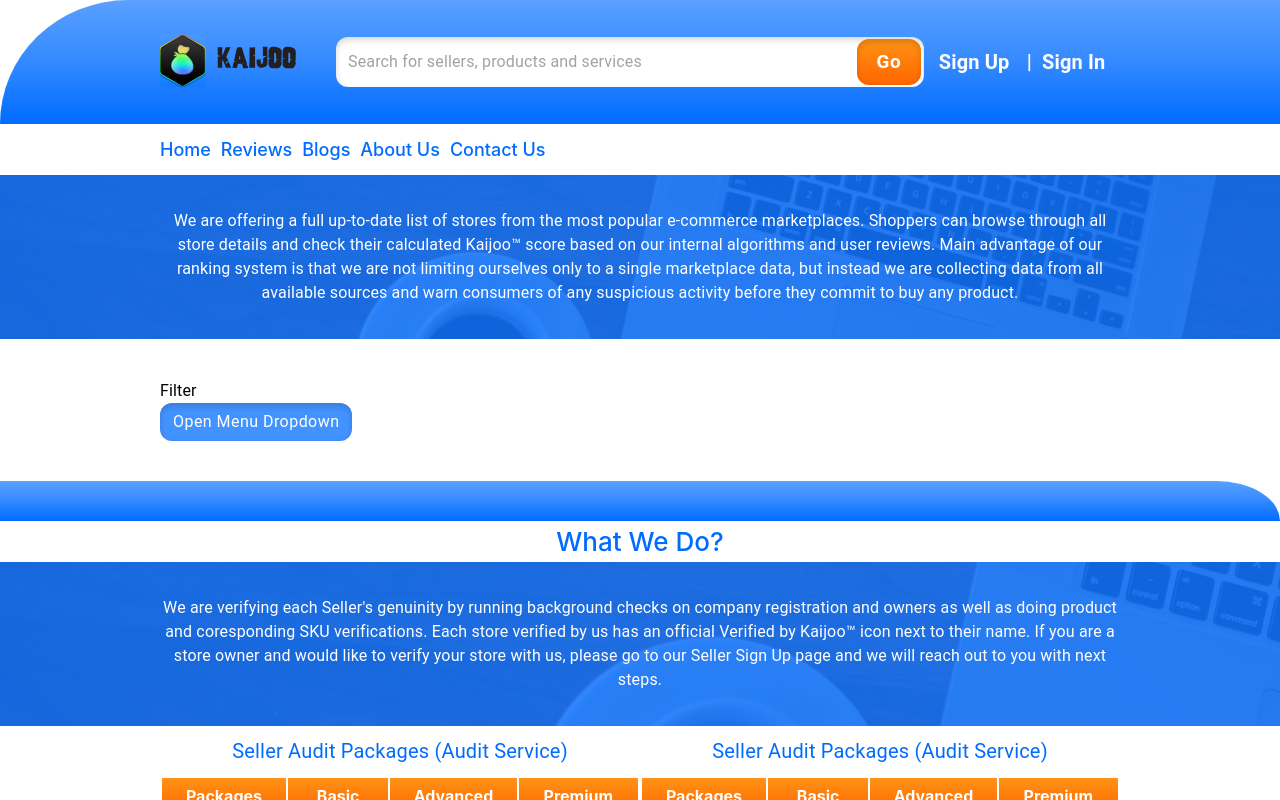
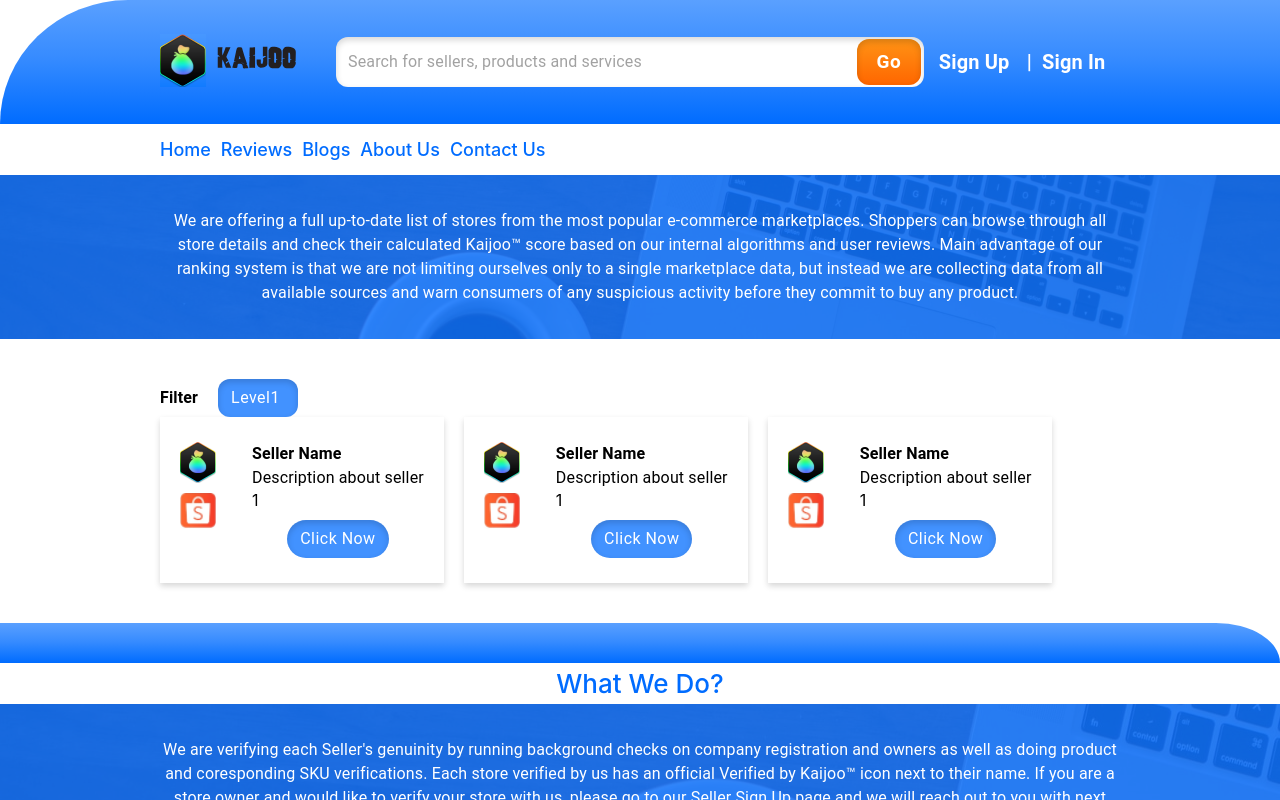
Before and after one commit to Rehan-AF/kaijoo-official, a React (Create React App) app: page /seller/1 in a window 1280 px wide. Shown: the top 800 px of the page. Built offline with nearby package versions, Linux system fonts and the light colour scheme.

Commit message:
filter seller card

```diff
--- a/src/Components/checkBox/index.jsx
+++ b/src/Components/checkBox/index.jsx
@@ -1,24 +1,25 @@
 import { Checkbox, makeStyles, Typography } from "@material-ui/core";
 import React, { useState } from "react";
 
-const CheckBox = ({ label }) => {
+const CheckBox = ({ label, value, checked = false, onChange = () => null }) => {
   /**
    * @param {string} label
    */
   const classes = useStyles();
-  const [checked, setChecked] = useState(false);
-
+  const [_checked, setChecked] = useState(false);
   const handleChange = (event) => {
     setChecked(event.target.checked);
+    onChange(event);
   };
 
   return (
     <div className={classes.container}>
       <Checkbox
-        checked={checked}
+        checked={checked || _checked}
         onChange={handleChange}
         inputProps={"primary checkbox"}
         color="primary"
+        value={value}
       />
       <Typography className={classes.label}>{label}</Typography>
     </div>
--- a/src/Components/dropdown/index.jsx
+++ b/src/Components/dropdown/index.jsx
@@ -1,13 +1,23 @@
-import React, { useState } from "react";
+import React, { useEffect, useState } from "react";
 import { makeStyles } from "@material-ui/core/styles";
 import ClickAwayListener from "@material-ui/core/ClickAwayListener";
 import CustomButton from "../buttons";
 import CheckBox from "../checkBox";
 
-export default function Dropdown() {
+export default function Dropdown({ id, setFilterValue }) {
   const classes = useStyles();
   const [open, setOpen] = useState(false);
+  const [values, setValues] = useState([]);
 
+  useEffect(() => {
+    setValues([parseInt(id)]);
+
+    // eslint-disable-next-line react-hooks/exhaustive-deps
+  }, [id]);
+  useEffect(() => {
+    setFilterValue(values);
+    // eslint-disable-next-line react-hooks/exhaustive-deps
+  }, [values]);
   const handleClick = () => {
     setOpen((prev) => !prev);
   };
@@ -15,19 +25,51 @@ export default function Dropdown() {
   const handleClickAway = () => {
     setOpen(false);
   };
+  const handleValue = (e) => {
+    const value = e.target.value;
+    const isActive = e.target.checked;
+    if (!values.includes(value)) setValues([...values, value]);
+    if (values.includes(value) && !isActive)
+      // eslint-disable-next-line eqeqeq
+      setValues(values.filter((_value) => _value != value));
+  };
 
   return (
     <ClickAwayListener onClickAway={handleClickAway}>
       <div className={classes.root}>
         <CustomButton variant="blue" type="button" onClick={handleClick}>
-          Open menu dropdown
+          level{" "}
+          {values.map((item) => {
+            return (
+              <div key={item} className={classes.levelMap}>
+                {" "}
+                {item}{" "}
+              </div>
+            );
+          })}
         </CustomButton>
         {open ? (
           <div className={classes.dropdown}>
             <div className={classes.arrow}></div>
-            <CheckBox label={"level1"} />
-            <CheckBox label={"level2"} />
-            <CheckBox label={"level3"} />
+            <CheckBox
+              label={"level1"}
+              value={1}
+              checked={values.includes(1)}
+              onChange={handleValue}
+            />
+            <CheckBox
+              label={"level2"}
+              value={2}
+              checked={values.includes(2)}
+              onChange={handleValue}
+            />
+
+            <CheckBox
+              label={"level3"}
+              value={3}
+              checked={values.includes(3)}
+              onChange={handleValue}
+            />
 
             <div className={classes.btnBox}>
               <CustomButton
@@ -72,4 +114,7 @@ const useStyles = makeStyles((theme) => ({
     display: "flex",
     justifyContent: "center",
   },
+  levelMap: {
+    marginRight: "5px",
+  },
 }));
--- a/src/Components/filterSeller/index.js
+++ b/src/Components/filterSeller/index.js
@@ -1,14 +1,40 @@
 import { makeStyles, Typography } from "@material-ui/core";
-import React from "react";
+import React, { useEffect, useMemo, useState } from "react";
 import Dropdown from "../dropdown";
+import SellerCard from "../sellerCard";
+import data from "./items";
+const FilterSellerLevel = ({ id }) => {
+  const classes = useStyles();
+  const [filterValue, setFilterValue] = useState([`${id}`]);
+  const [filteredData, setFilteredData] = useState([]);
 
-const FilterSellerLevel = () => {
-  const classes = useStyles();
+  useEffect(() => {
+    setFilteredData(data);
+  }, []);
+  function getFilteredList() {
+    // Avoid filter when selectedCategory is null
+    if (!filterValue) {
+      return filteredData;
+    }
+    return filteredData.filter((item) => item.level == filterValue);
+  }
+  console.log(filterValue);
+  var filteredList = useMemo(getFilteredList, [filterValue, filteredData]);
   return (
     <div className={classes.container}>
-      <div>
-        <Typography>Filter</Typography>
-        <Dropdown />
+      <div className={classes.head}>
+        <Typography className={classes.typo}>Filter</Typography>
+        <Dropdown id={id} setFilterValue={setFilterValue} />
+      </div>
+      <div className={classes.cardContainer}>
+        {filteredList?.map(({ level, sellerName, Description }, index) => (
+          <SellerCard
+            key={index}
+            level={level}
+            SellerName={sellerName}
+            Description={Description}
+          />
+        ))}
       </div>
     </div>
   );
@@ -22,4 +48,17 @@ const useStyles = makeStyles((theme) => ({
       padding: "20px 30px",
     },
   },
+  head: {
+    display: "flex",
+    alignItems: "center",
+    gap: "20px",
+  },
+  typo: {
+    fontWeight: "bold",
+  },
+  cardContainer: {
+    display: "flex",
+    flexWrap: "wrap",
+    gap: "20px",
+  },
 }));
--- /dev/null
+++ b/src/Components/filterSeller/items.js
@@ -0,0 +1,58 @@
+const data = [
+  {
+    sellerName: "Seller Name",
+    Description: "Description about seller",
+    level: "1",
+  },
+  {
+    sellerName: "Seller Name",
+    Description: "Description about seller",
+    level: "1",
+  },
+  {
+    sellerName: "Seller Name",
+    Description: "Description about seller",
+    level: "1",
+  },
+  {
+    sellerName: "Seller Name",
+    Description: "Description about seller",
+    level: "2",
+  },
+  {
+    sellerName: "Seller Name",
+    Description: "Description about seller",
+    level: "2",
+  },
+  {
+    sellerName: "Seller Name",
+    Description: "Description about seller",
+    level: "2",
+  },
+  {
+    sellerName: "Seller Name",
+    Description: "Description about seller",
+    level: "2",
+  },
+  {
+    sellerName: "Seller Name",
+    Description: "Description about seller",
+    level: "3",
+  },
+  {
+    sellerName: "Seller Name",
+    Description: "Description about seller",
+    level: "3",
+  },
+  {
+    sellerName: "Seller Name",
+    Description: "Description about seller",
+    level: "3",
+  },
+  {
+    sellerName: "Seller Name",
+    Description: "Description about seller",
+    level: "3",
+  },
+];
+export default data;
--- a/src/Components/sellerCard/index.jsx
+++ b/src/Components/sellerCard/index.jsx
@@ -3,7 +3,7 @@ import React from "react";
 import logoMain from "../../assets/iconMain.png";
 import shopIcon from "../../assets/shopIcon.png";
 import CustomButton from "../buttons";
-const SellerCard = () => {
+const SellerCard = ({ level, SellerName, Description }) => {
   const classes = useStyles();
   return (
     <div className={classes.container}>
@@ -12,8 +12,9 @@ const SellerCard = () => {
         <img src={shopIcon} alt="logo" />
       </div>
       <div className={classes.details}>
-        <Typography className={classes.typo}>Seller Name</Typography>
-        <Typography>Description about seller</Typography>
+        <Typography className={classes.typo}>{SellerName}</Typography>
+        <Typography>{Description}</Typography>
+        <div>{level}</div>
         <div className={classes.btnBox}>
           <CustomButton
             children="Click Now"
--- a/src/Pages/seller/index.js
+++ b/src/Pages/seller/index.js
@@ -26,7 +26,7 @@ const Seller = () => {
         </div>
       </div>
       <div>
-        <FilterSellerLevel />
+        <FilterSellerLevel id={id} />
       </div>
       <div>
         <WhatWeDo />
```
